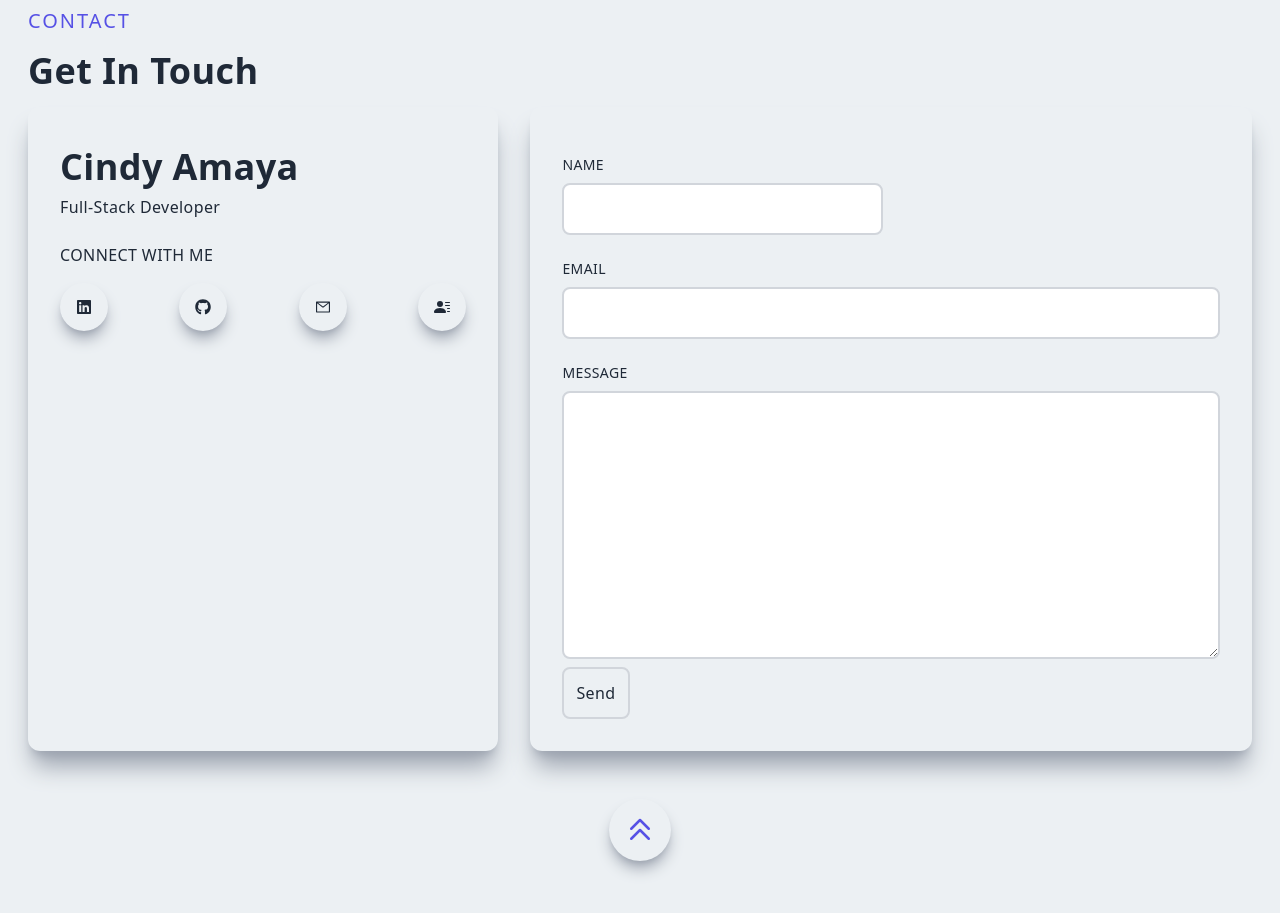
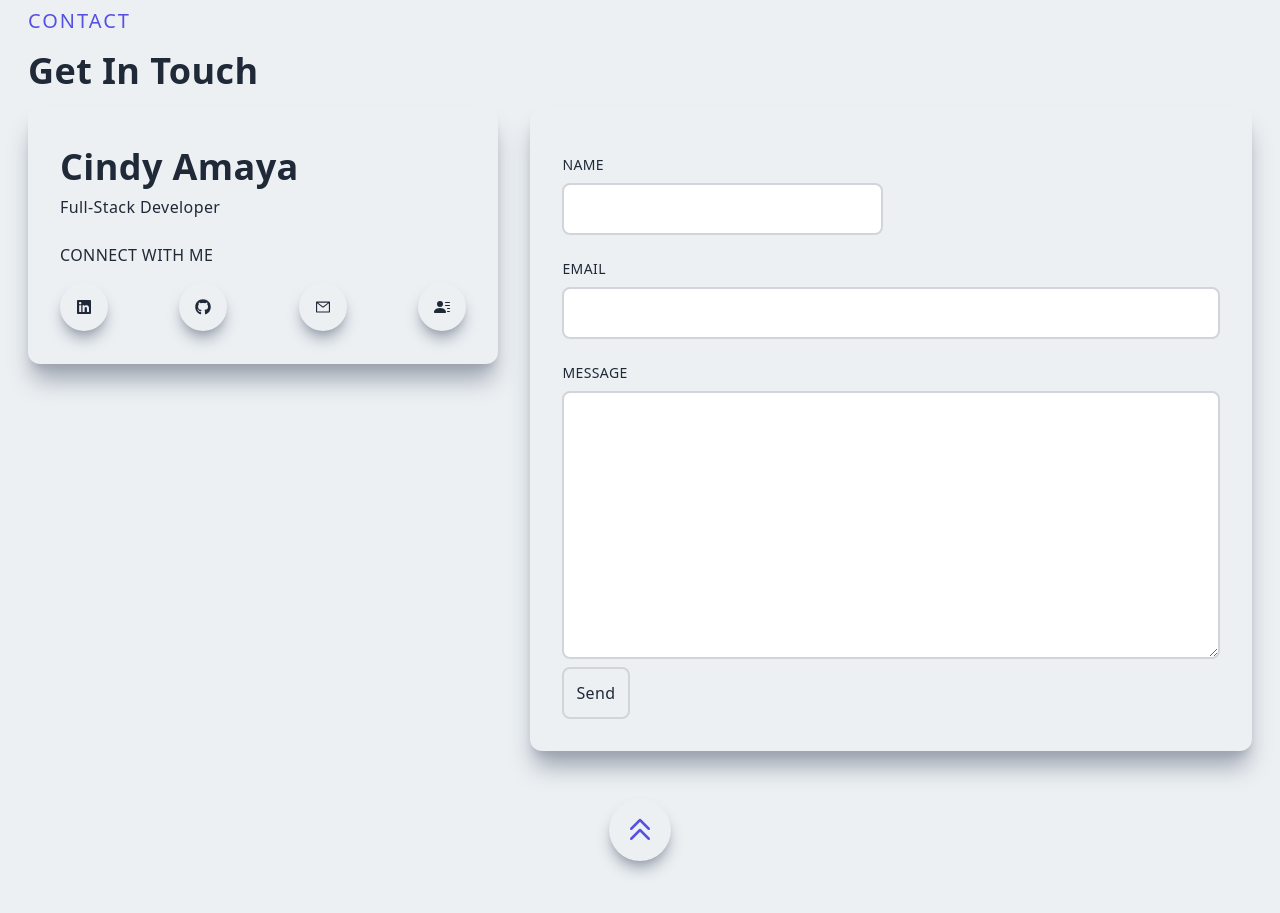
Before and after one commit to camaya21/portfolio, a Next.js app: page / in a window 1280 px wide. Shown: the part 3380-4293 px from the top of the page. Built offline with nearby package versions, Linux system fonts and the light colour scheme.

Commit message:
Added smooth scroll

```diff
--- a/components/Contact.jsx
+++ b/components/Contact.jsx
@@ -5,6 +5,8 @@ import {FaGithub, FaLinkedin} from 'react-icons/fa'
 import {BsFillPersonLinesFill} from 'react-icons/bs'
 import {HiOutlineChevronDoubleUp} from 'react-icons/hi'
 import Link from 'next/link'
+import Image from 'next/image'
+import ContactPic from '../public/assets/ContactPic.jpg'
 
 export const ContactUs = () => {
     const form = useRef();
@@ -30,11 +32,11 @@ export const ContactUs = () => {
             <h2 className='py-4'>Get In Touch</h2>
             <div className='grid lg:grid-cols-5 gap-8'>
                 {/* left */}
-                <div className='col-span-3 lg:col-span-2 w-full h-full shadow-xl shadow-gray-400 rounded-xl p-4'>
+                <div className='col-span-3 lg:col-span-2 w-full h-2/5 shadow-xl shadow-gray-400 rounded-xl p-4'>
                     <div className='lg:p-4 h-full'>
-                        <div>
-                            {/* add an image here */}
-                        </div>
+                        {/* <div>
+                            <Image src={ContactPic} width='64' height='64'/>
+                        </div> */}
                         <div>
                             <h2 className='py-2'>Cindy Amaya</h2>
                             <p>Full-Stack Developer</p>
--- a/styles/globals.css
+++ b/styles/globals.css
@@ -2,8 +2,9 @@
 @tailwind components;
 @tailwind utilities;
 
-html {
-  @apply scroll-smooth;
+*, html {
+
+  @apply scroll-smooth !important;
 }
 
 @layer base {
```
Also changed, not shown: public/assets/ContactPic.jpg (added).
